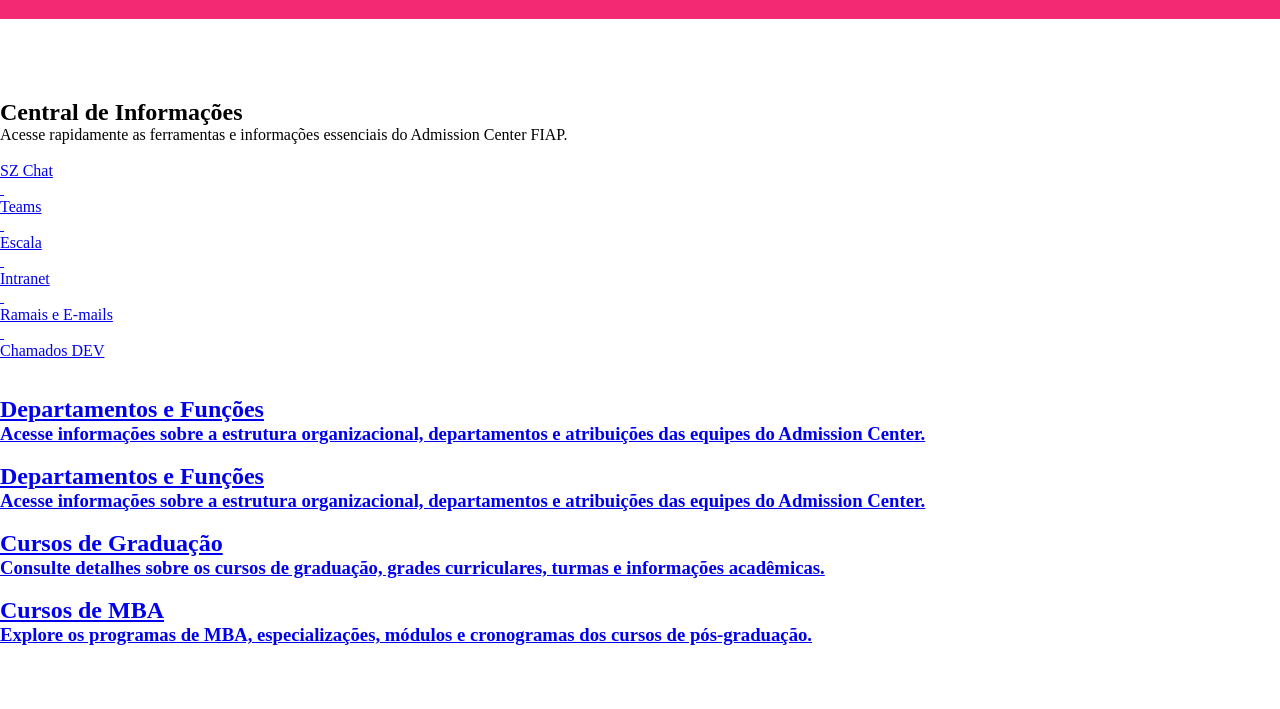
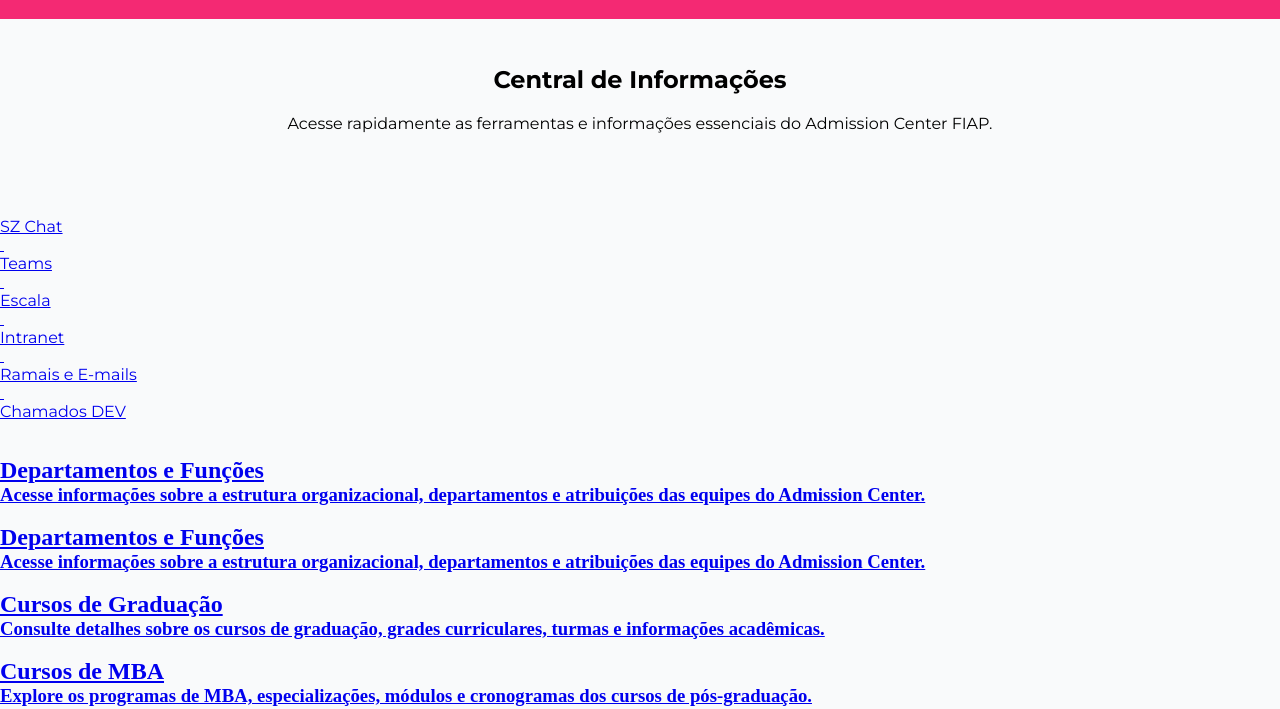
Before and after one commit to Henriquenxb/AdmissionFast, a plain HTML site: page index.html in a window 1280 px wide. Shown: the part 91-800 px from the top of the page. Drawn offline with Linux system fonts and the light colour scheme; a web font is replaced by a local one.

Commit message:
Adjusting font, alignment, size and spacing

```diff
--- a/css/global.css
+++ b/css/global.css
@@ -10,3 +10,7 @@
     --text-main-color: #1f2632;
     --text-secondary-color: #e9155b;
 }
+
+body{
+    background-color: var(--secondary-color);
+}
--- a/css/header.css
+++ b/css/header.css
@@ -4,7 +4,7 @@
     height: 110px;
     width: 100%;
     justify-content: center;
-    margin-bottom: 80px;
+    margin-bottom: 30px;
 }
 
 .text-header{
--- /dev/null
+++ b/css/mainSection.css
@@ -0,0 +1,15 @@
+.main-section h1, p{
+    font-family: "Montserrat", sans-serif;
+}
+
+
+.main-section{
+    display: flex;
+    flex-direction: column;
+    align-items: center;
+    justify-content: center;
+    text-align: center;
+    height: 100px;
+    gap: 20px;
+    margin-bottom: 50px;
+}
--- a/css/style.css
+++ b/css/style.css
@@ -1,2 +1,3 @@
 @import url(./global.css);
 @import url(./header.css);
+@import url(./mainSection.css);
```
